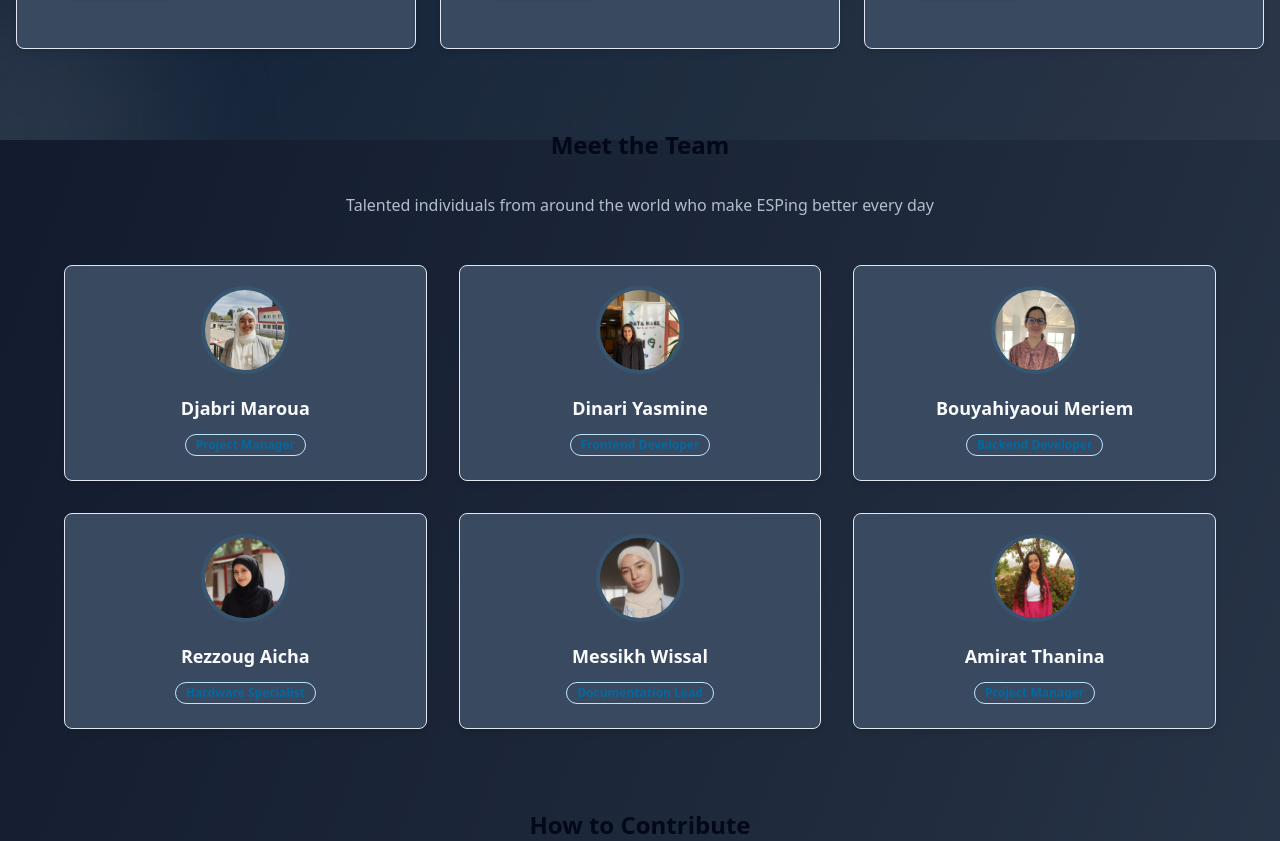
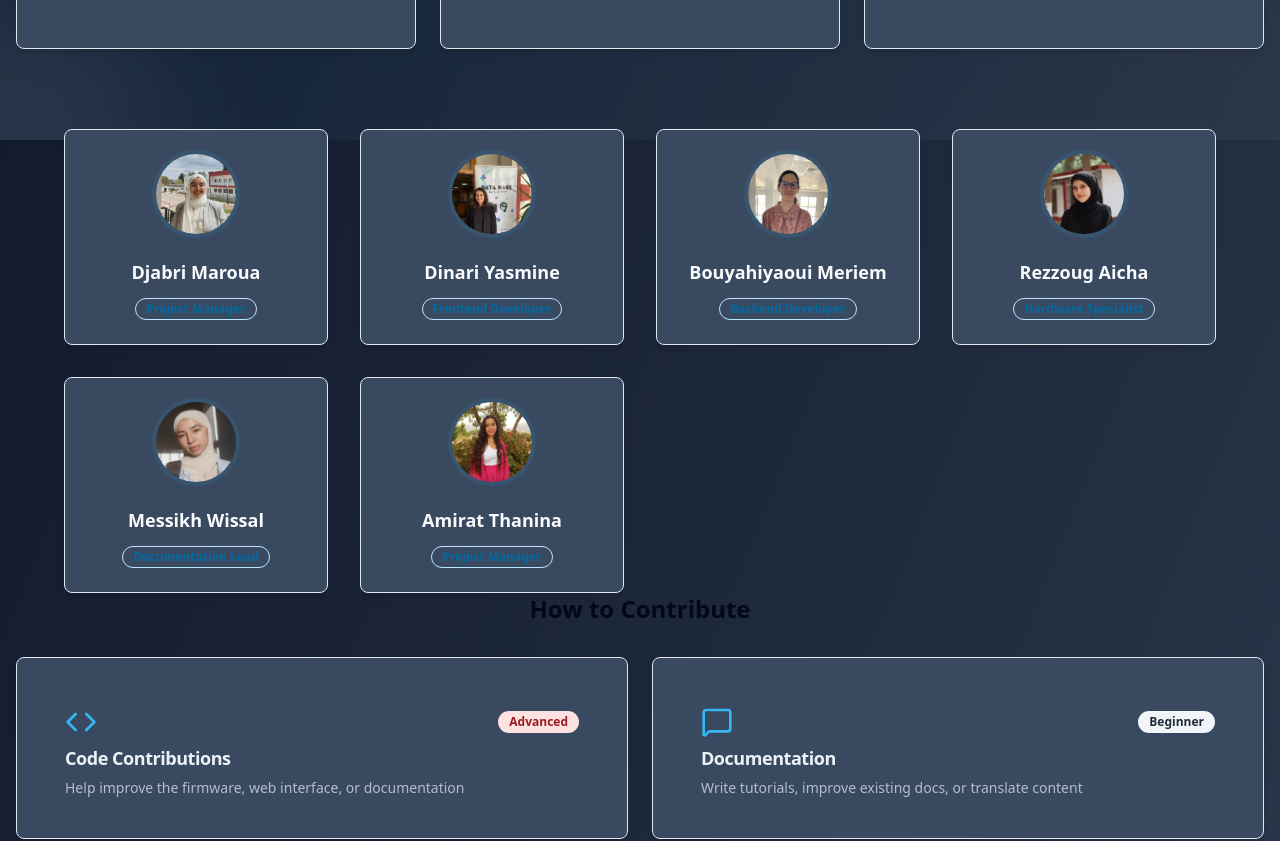
Before and after one commit to Sci-Project-team/doc-website, a Next.js app: page /community in a window 1280 px wide. Shown: the part 660-1501 px from the top of the page. Built offline with nearby package versions, Linux system fonts and the light colour scheme.

Commit message:
contributors update

```diff
--- a/next.config.ts
+++ b/next.config.ts
@@ -3,6 +3,7 @@
   experimental: {
     // Remove appDir: true - it's no longer needed
   },
+
   images: {
     domains: ['localhost'],
     formats: ['image/webp', 'image/avif'],
@@ -11,7 +12,7 @@
     ignoreBuildErrors: false,
   },
   eslint: {
-    ignoreDuringBuilds: false,
+    ignoreDuringBuilds: true,
   },
 }
 
--- a/src/app/components/animations/fade-in.tsx
+++ b/src/app/components/animations/fade-in.tsx
@@ -181,7 +181,6 @@
 
 export function PulseGlow({
   children,
-  color = 'primary-500',
   className
 }: PulseGlowProps) {
   return (
--- a/src/app/components/sections/api-docs.tsx
+++ b/src/app/components/sections/api-docs.tsx
@@ -10,7 +10,6 @@
   ExternalLink,
   Copy,
   Play,
-  CheckCircle,
   Globe,
   Zap
 } from 'lucide-react'
@@ -72,7 +71,7 @@
   }
 ]
 
-const generateCodeExample = (language: string, endpoint: string) => {
+const generateCodeExample = (language: string) => {
   const examples = {
     javascript: `fetch('http://esp32-ip/api/sms', {
   method: 'POST',
@@ -190,7 +189,7 @@
               <div className="relative">
                 <div className="code-block">
                   <pre className="text-sm overflow-x-auto">
-                    {generateCodeExample(activeLanguage, '')}
+                    {generateCodeExample(activeLanguage)}
                   </pre>
                 </div>
                 <Button
--- a/src/app/components/sections/community.tsx
+++ b/src/app/components/sections/community.tsx
@@ -174,12 +174,7 @@
         </div>
 
         {/* Contributors */}
-        <div className="mb-20">
-          <h3 className="text-2xl font-bold mb-8 text-center">Meet the Team</h3>
-          <p className="text-center text-muted-foreground mb-12">
-            Talented individuals from around the world who make ESPing better every day
-          </p>
-          <div className="grid grid-cols-1 sm:grid-cols-2 lg:grid-cols-3 gap-8 max-w-6xl mx-auto">
+        <div className="grid grid-cols-1 sm:grid-cols-2 lg:grid-cols-4 gap-8 max-w-6xl mx-auto">
   {contributors.map((contributor, index) => (
     <Card key={index} className="p-6 text-center hover-lift transition-all duration-300 group hover:shadow-lg hover:border-primary/30">
       <div className="relative mb-6">
@@ -192,7 +187,6 @@
             className="w-full h-full object-cover group-hover:scale-110 transition-transform duration-300"
           />
         </div>
-
       </div>
       <div className="space-y-3">
         <h4 className="font-semibold text-lg text-foreground group-hover:text-primary transition-colors">
@@ -201,13 +195,10 @@
         <Badge variant="outline" className="group-hover:border-primary/50 transition-colors">
           {contributor.role}
         </Badge>
-
       </div>
     </Card>
   ))}
 </div>
-        </div>
-
 
         {/* How to Contribute */}
         <div className="mb-20">
```
Lines whose indentation alone changed are shown as unchanged.
